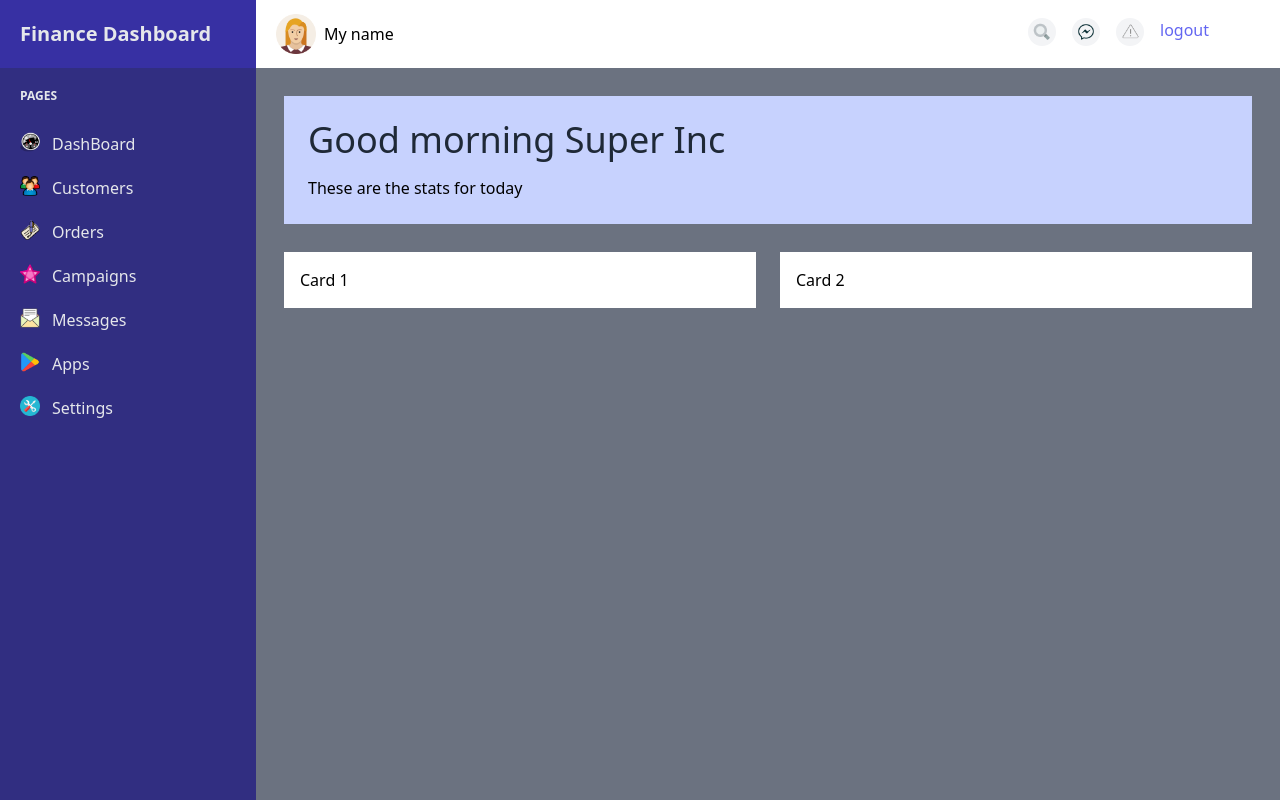
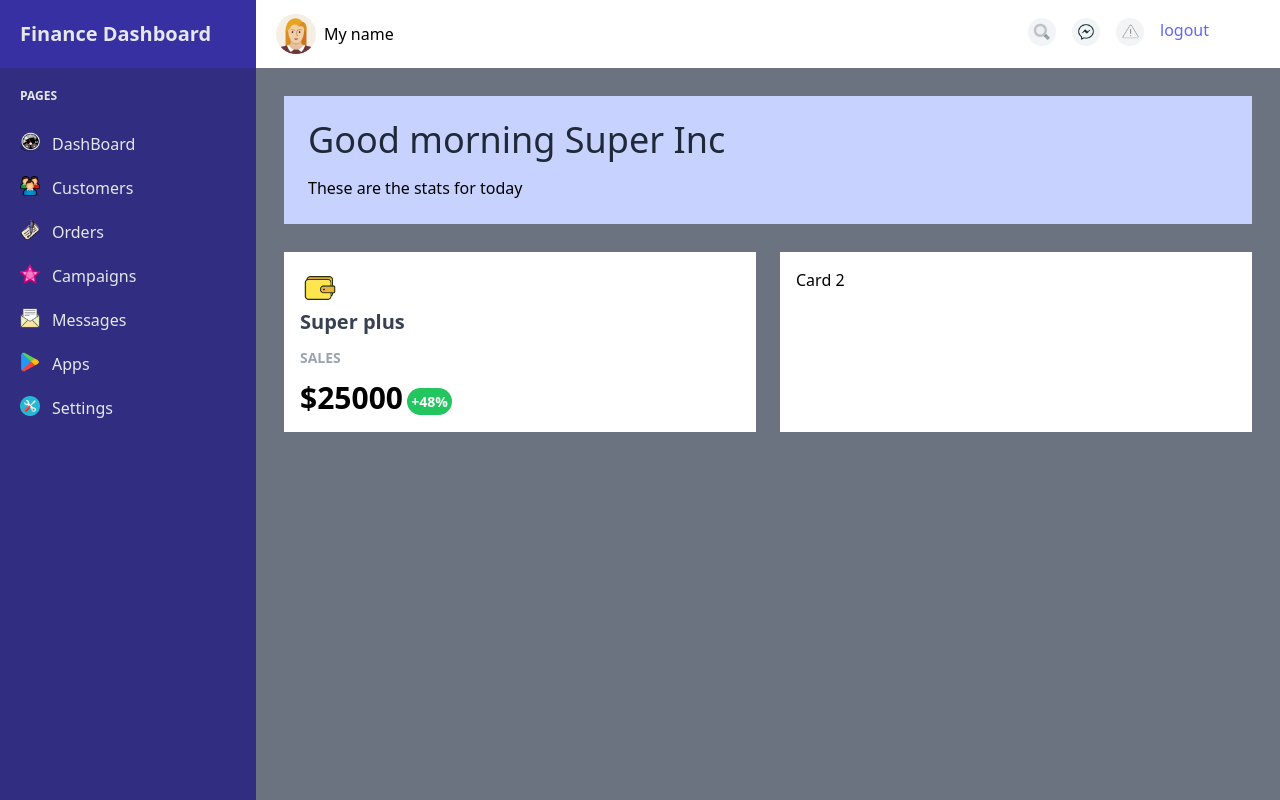
Before and after one commit to haugkjet/financial-dashboard, a website: page public/index.html in a window 1280 px wide. Drawn offline with Linux system fonts and the light colour scheme.

Commit message:
Working on cards

```diff
--- a/public/index.html
+++ b/public/index.html
@@ -71,7 +71,13 @@
                 <!--Site banner-->
                 <!--Card container-->
                 <div class="card-container flex m-7 space-x-6">
-                    <div class="card w-1/2 bg-white p-4">Card 1</div>
+                    <div class="card w-1/2 bg-white p-4">
+                        <div><img src="../images/wallet.png" class="w-10 h-10" alt=""></div>
+                        <div class="font-bold text-xl text-gray-700">Super plus</div>
+                        <div class="uppercase mt-3 mb-3 font-bold text-sm text-gray-400">Sales</div>
+                        <span class="font-bold text-3xl">$25000</span>
+                        <span class="bg-green-500 text-white p-1 rounded-full text-sm font-bold align-text-top">+48%</span>
+                    </div>
                     <div class="card w-1/2 bg-white p-4">Card 2</div>
 
                 </div>
```
Also changed, not shown: public/style.css.
